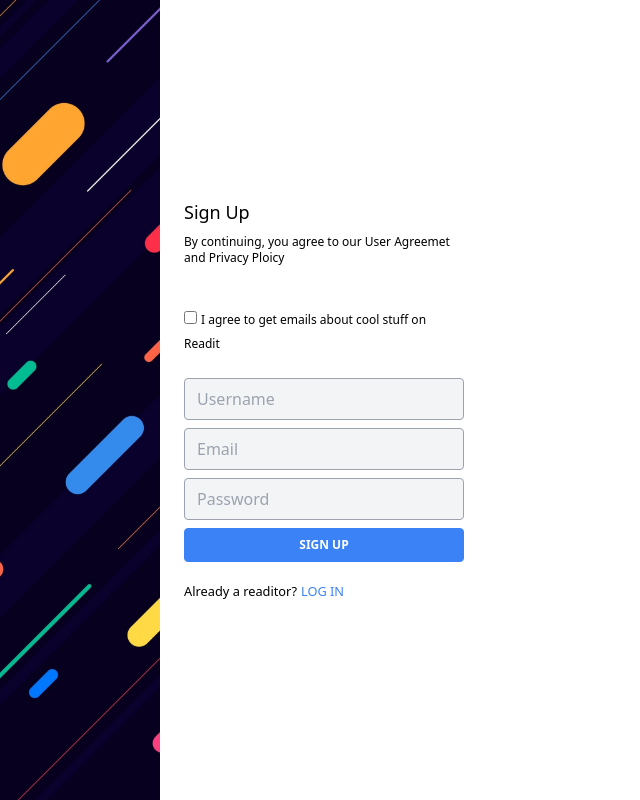
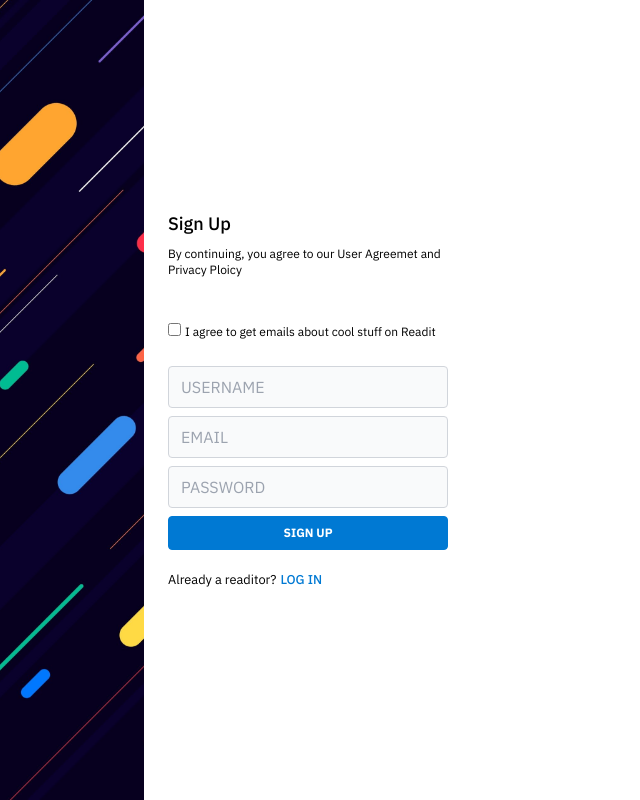
Before and after one commit to YoussefPasha/reddit-clone, a Next.js app in the folder client/: page /register in a window 1280 px wide. Shown: the whole page, without its empty margins (0-640 px from the left). Built offline with nearby package versions, Linux system fonts and the light colour scheme.

Commit message:
fix some validation in registar backend fix some styles errors

```diff
--- /dev/null
+++ b/client/src/pages/_document.tsx
@@ -0,0 +1,35 @@
+import Document, {
+  Html,
+  Head,
+  Main,
+  NextScript,
+  DocumentContext,
+} from "next/document";
+
+class MyDocument extends Document {
+  static async getInitialProps(ctx: DocumentContext) {
+    const initialProps = await Document.getInitialProps(ctx);
+    return { ...initialProps };
+  }
+
+  render() {
+    return (
+      <Html>
+        <Head>
+          <link rel="preconnect" href="https://fonts.googleapis.com" />
+          <link rel="preconnect" href="https://fonts.gstatic.com" />
+          <link
+            href="https://fonts.googleapis.com/css2?family=IBM+Plex+Sans:wght@100;200;300;400;500;600;700&display=swap"
+            rel="stylesheet"
+          />
+        </Head>
+        <body className="font-body">
+          <Main />
+          <NextScript />
+        </body>
+      </Html>
+    );
+  }
+}
+
+export default MyDocument;
--- a/client/src/pages/register.tsx
+++ b/client/src/pages/register.tsx
@@ -9,7 +9,7 @@ export default function Register() {
         <link rel="icon" href="/favicon.ico" />
       </Head>
       <div
-        className="w-40 h-screen bg-center bg-cover"
+        className="h-screen bg-center bg-cover w-36"
         style={{ backgroundImage: "url('/images/register.jpg')" }}
       />
       <div className="flex flex-col justify-center pl-6">
@@ -34,22 +34,22 @@ export default function Register() {
             </div>
             <div className="mb-2">
               <input
-                className="w-full px-3 py-2 bg-gray-100 border border-gray-400 rounded"
-                placeholder="Username"
+                className="w-full p-3 py-2 transition duration-200 border border-gray-300 rounded outline-none bg-gray-50 focus:bg-white hover:bg-white"
+                placeholder="USERNAME"
                 type="text"
               />
             </div>
             <div className="mb-2">
               <input
-                className="w-full px-3 py-2 bg-gray-100 border border-gray-400 rounded"
-                placeholder="Email"
+                className="w-full p-3 py-2 transition duration-200 border border-gray-300 rounded outline-none bg-gray-50 focus:bg-white hover:bg-white"
+                placeholder="EMAIL"
                 type="email"
               />
             </div>
             <div className="mb-2">
               <input
-                className="w-full px-3 py-2 bg-gray-100 border border-gray-400 rounded"
-                placeholder="Password"
+                className="w-full p-3 py-2 transition duration-200 border border-gray-300 rounded outline-none bg-gray-50 focus:bg-white hover:bg-white"
+                placeholder="PASSWORD"
                 type="password"
               />
             </div>
@@ -59,7 +59,9 @@ export default function Register() {
             <small>
               Already a readitor?
               <Link href="/login">
-                <a className="ml-1 text-blue-500 uppercase">Log in</a>
+                <a className="ml-1 font-medium text-blue-500 uppercase">
+                  Log in
+                </a>
               </Link>
             </small>
           </form>
--- a/client/tailwind.config.js
+++ b/client/tailwind.config.js
@@ -2,7 +2,23 @@ module.exports = {
   purge: ["./src/**/*.tsx"],
   darkMode: false, // or 'media' or 'class'
   theme: {
+    fontFamily: {
+      body: ["IBM Plex Sans"],
+    },
     extend: {
+      colors: {
+        blue: {
+          100: "#cce4f6",
+          200: "#99c9ed",
+          300: "#66afe5",
+          400: "#3394dc",
+          500: "#0079d3",
+          600: "#0061a9",
+          700: "#00497f",
+          800: "#003054",
+          900: "#00182a",
+        },
+      },
       spacing: {
         70: "17.5rem",
       },
```
Also changed, not shown: 2 other files (tests, documents, lock files or other folders).
